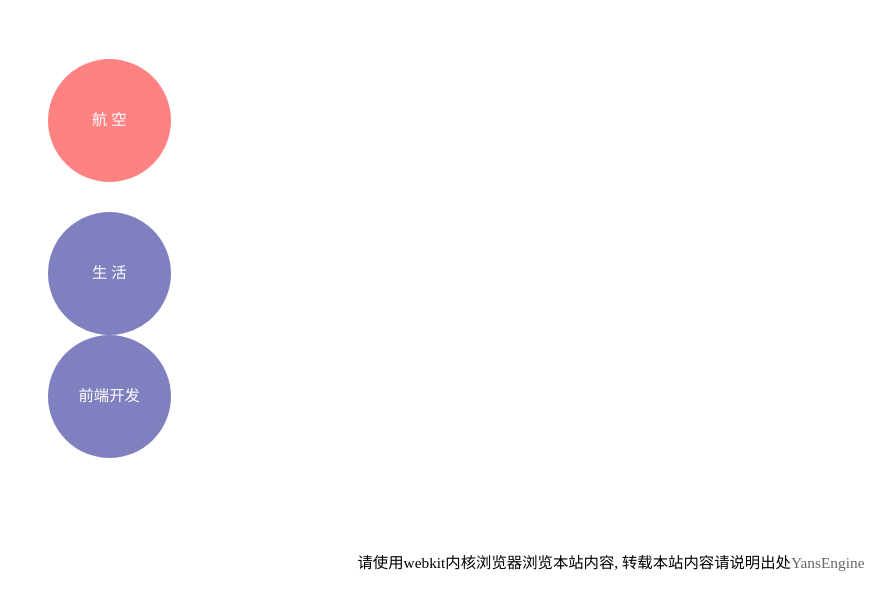
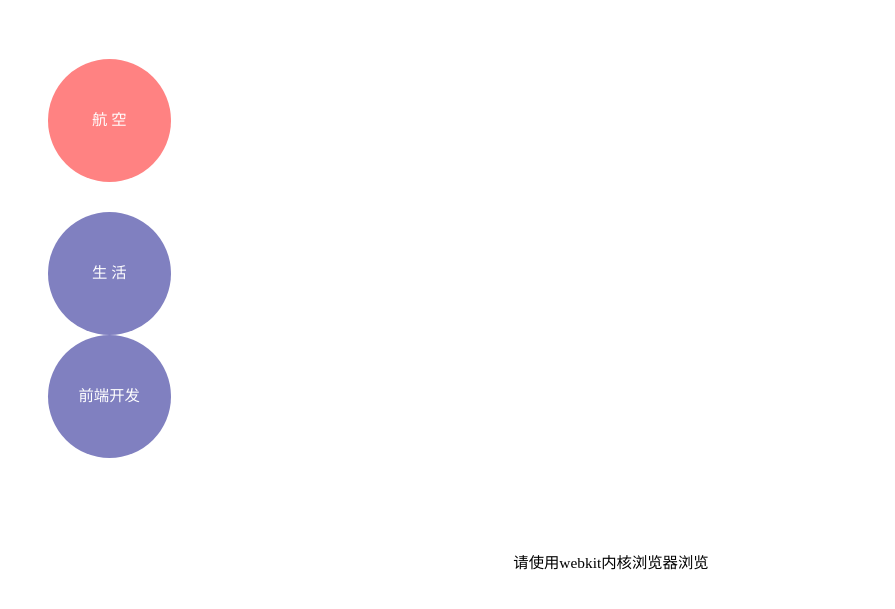
Before and after one commit to yansengine/demo, a plain HTML site: page CSS3动画.html in a window 1280 px wide. Shown: the part 187-796 px from the top of the page, without its empty margins (29-924 px from the left). Drawn offline with Linux system fonts and the light colour scheme.

```diff
--- a/index.html
+++ b/CSS3动画.html
@@ -3,7 +3,7 @@
 <html lang="en">
 <head>
 	<meta charset="UTF-8">
-	<title>Yans Engine</title>
+	<title>YansEngine.com</title>
 	<style>
 		*{
 			margin:0;
@@ -123,8 +123,8 @@
 		</div>
 
 	<footer id="footer">
-		<p>请使用webkit内核浏览器浏览本站内容,
-		转载本站内容请说明出处<a href="www.yansengine.com">YansEngine</a></p>
+		<p>请使用webkit内核浏览器浏览
+		</p>
 	</footer>
 
 </body>
```
